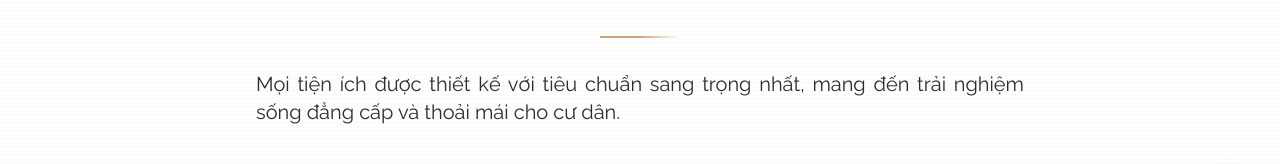
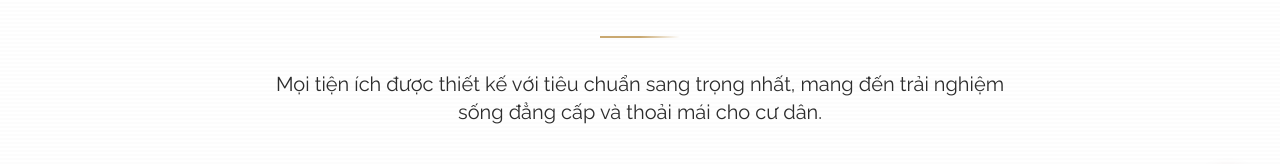
Before and after one commit to Kietvu12/duonglao_xunhoa, a React (Vite) app in the folder frontend/: page /tien-ich in a window 1280 px wide. Shown: the part 410-574 px from the top of the page. Built offline with nearby package versions, Linux system fonts and the light colour scheme; no server answers.

Commit message:
fix(WORKST-7): /tien-ich

```diff
--- a/frontend/src/components/AmenitySession1.jsx
+++ b/frontend/src/components/AmenitySession1.jsx
@@ -32,7 +32,7 @@ const AmenitySession1 = () => {
             </span>
           </h1>
           <div className="w-20 h-0.5 bg-gradient-to-r from-accent-gold via-accent-gold to-transparent mx-auto mb-8"></div>
-          <p className="text-xl max-w-3xl mx-auto text-justify" style={{ color: '#2D2D2D', textAlign: 'justify' }}>
+          <p className="text-xl max-w-3xl mx-auto text-center" style={{ color: '#2D2D2D', textAlign: 'center' }}>
             Mọi tiện ích được thiết kế với tiêu chuẩn sang trọng nhất,
             mang đến trải nghiệm sống đẳng cấp và thoải mái cho cư dân.
           </p>
```
Also changed, not shown: 1 other file (tests, documents, lock files or other folders).
